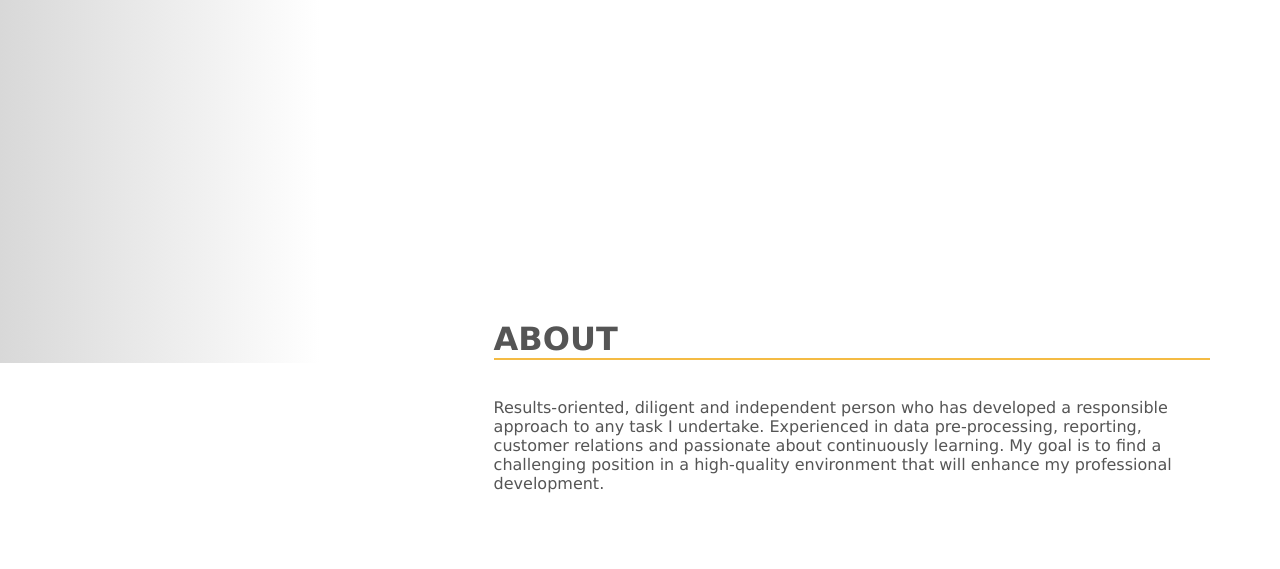
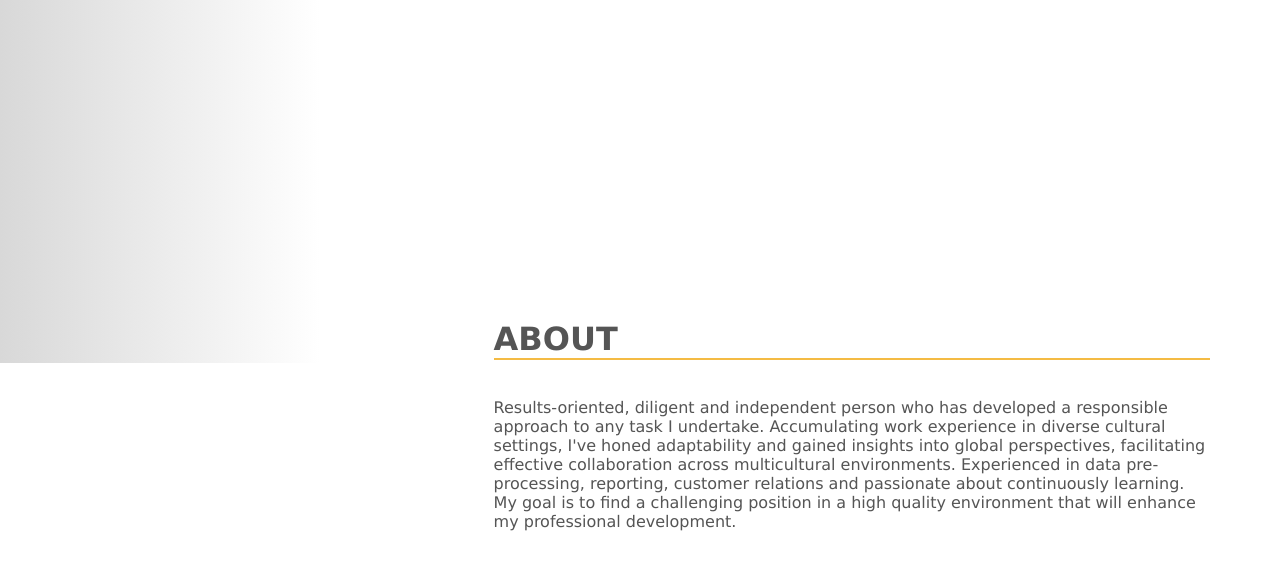
Before and after one commit to itiganas/resume, a website built with Parcel: page index.html in a window 1280 px wide. Shown: the part 437-1006 px from the top of the page. Built offline with nearby package versions, Linux system fonts and the light colour scheme.

Commit message:
Update index.html

```diff
--- a/index.html
+++ b/index.html
@@ -45,10 +45,11 @@
         <h1>ABOUT</h1>
         <hr>
         <br><br>
-        <p>Results-oriented, diligent and independent person who has developed a responsible approach to any task I
-          undertake. Experienced in data pre-processing, reporting, customer relations and passionate about continuously
-          learning. My goal is to find a challenging position in a high-quality environment that will enhance my
-          professional development.</p>
+        <p>Results-oriented, diligent and independent person who has developed a responsible approach to any task I undertake.
+          Accumulating work experience in diverse cultural settings, I've honed adaptability and gained insights into global perspectives,
+          facilitating effective collaboration across multicultural environments. Experienced in data pre-processing, reporting,
+          customer relations and passionate about continuously learning. My goal is to find a challenging position in a high quality
+          environment that will enhance my professional development.</p>
       </div>
       <div id="resume section">
         <h1>RESUME</h1>
```
